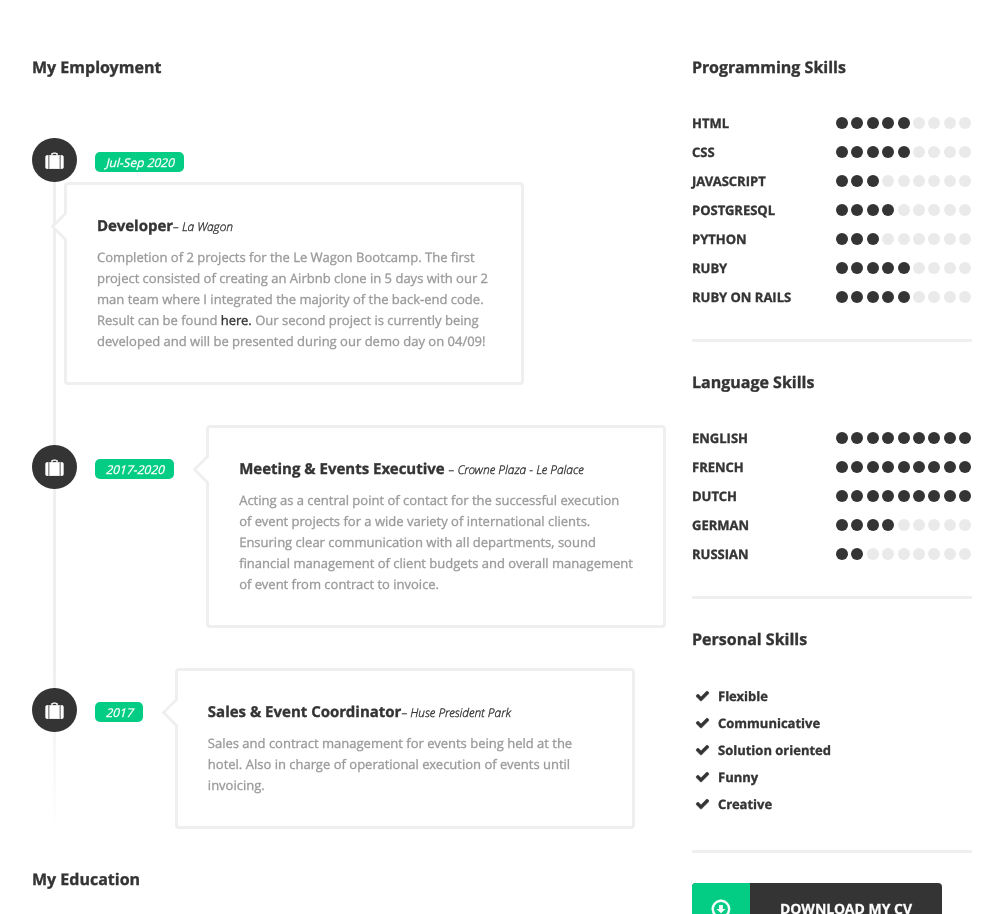
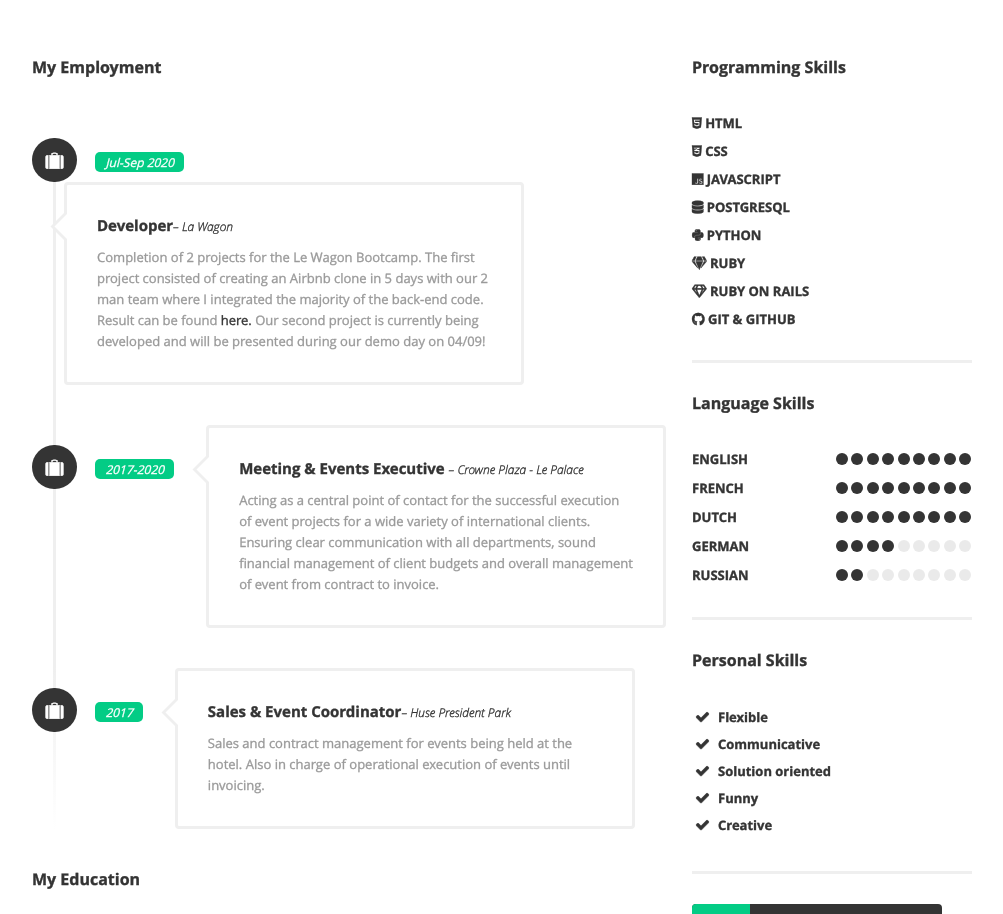
Before and after one commit to AlexisWhileCoding/profile, a website: page index.html in a window 1280 px wide. Shown: the part 970-1884 px from the top of the page, without its empty margins (138-1141 px from the left). Drawn offline with Linux system fonts and the light colour scheme.

Commit message:
changed scale to icons

```diff
--- a/index.html
+++ b/index.html
@@ -14,6 +14,7 @@
 <link href="css/skeleton.css" rel="stylesheet" type="text/css">
 <link href="css/main.css" rel="stylesheet" type="text/css">
 <link href="css/magnific-popup.css" rel="stylesheet"  />
+<link rel="stylesheet" href="https://use.fontawesome.com/releases/v5.6.3/css/all.css">
 
 
 </head>
@@ -226,102 +227,28 @@
 										<h2 class="titleSmall">Programming Skills</h2>
 										<ul class="skillsList clearfix">
 											<li>
-												<h4>html</h4>
-												<div class="rating">
-												<span></span>
-												<span></span>
-												<span></span>
-												<span></span>
-												<span></span>
-												<span class="transparent"></span>
-												<span class="transparent"></span>
-												<span class="transparent"></span>
-												<span class="transparent"></span>
-												</div>
+												<h4><i class="fab fa-html5"></i>  html</h4>
 											</li>
 											<li>
-												<h4>css</h4>
-												<div class="rating">
-												<span></span>
-												<span></span>
-												<span></span>
-												<span></span>
-												<span></span>
-												<span class="transparent"></span>
-												<span class="transparent"></span>
-												<span class="transparent"></span>
-												<span class="transparent"></span>
-												</div>
+												<h4><i class="fab fa-css3-alt"></i>  css</h4>
 											</li>
 											<li>
-                        <h4>JavaScript</h4>
-												<div class="rating">
-                          <span></span>
-                          <span></span>
-                          <span></span>
-                          <span class="transparent"></span>
-                          <span class="transparent"></span>
-                          <span class="transparent"></span>
-                          <span class="transparent"></span>
-                          <span class="transparent"></span>
-                          <span class="transparent"></span>
-												</div>
+                        <h4><i class="fab fa-js"></i>  JavaScript</h4>
 											</li>
                       <li>
-                        <h4>PostgreSQL</h4>
-                        <div class="rating">
-                        <span></span>
-                        <span></span>
-                        <span></span>
-                        <span></span>
-                        <span class="transparent"></span>
-                        <span class="transparent"></span>
-                        <span class="transparent"></span>
-                        <span class="transparent"></span>
-                        <span class="transparent"></span>
-                        </div>
+                        <h4><i class="fas fa-database"></i>  PostgreSQL</h4>
                       </li>
                       <li>
-                        <h4>python</h4>
-												<div class="rating">
-												<span></span>
-												<span></span>
-												<span></span>
-												<span class="transparent"></span>
-												<span class="transparent"></span>
-												<span class="transparent"></span>
-												<span class="transparent"></span>
-												<span class="transparent"></span>
-												<span class="transparent"></span>
-												</div>
+                        <h4><i class="fab fa-python"></i>  python</h4>
 											</li>
 											<li>
-                        <h4>Ruby</h4>
-												<div class="rating">
-												<span></span>
-												<span></span>
-												<span></span>
-												<span></span>
-												<span></span>
-												<span class="transparent"></span>
-												<span class="transparent"></span>
-												<span class="transparent"></span>
-												<span class="transparent"></span>
-												</div>
+                        <h4><i class="fas fa-gem"></i>  Ruby</h4>
 											</li>
 											<li>
-												<h4>Ruby on Rails</h4>
-												<div class="rating">
-												<span></span>
-												<span></span>
-												<span></span>
-												<span></span>
-												<span></span>
-												<span class="transparent"></span>
-												<span class="transparent"></span>
-												<span class="transparent"></span>
-												<span class="transparent"></span>
-												</div>
+												<h4><i class="far fa-gem"></i>  Ruby on Rails</h4>
+                      </li>
+                      <li>
+												<h4><i class="fab fa-github"></i>  Git & GitHub</h4>
 											</li>
 
 										</ul>
```
Also changed, not shown: images/ruby.png (added).
